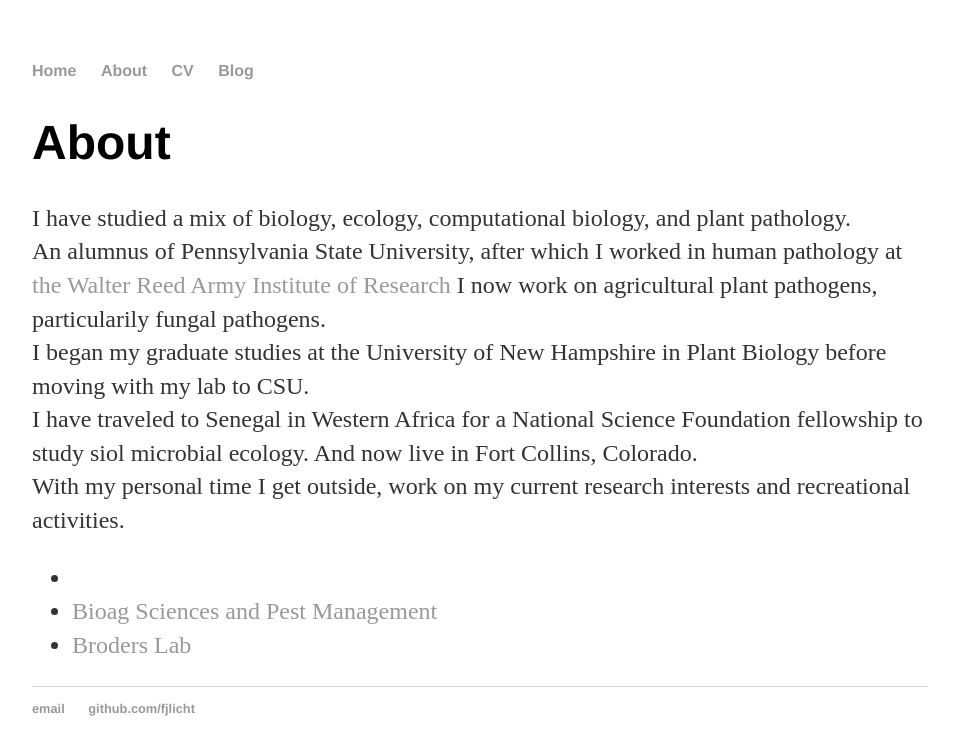
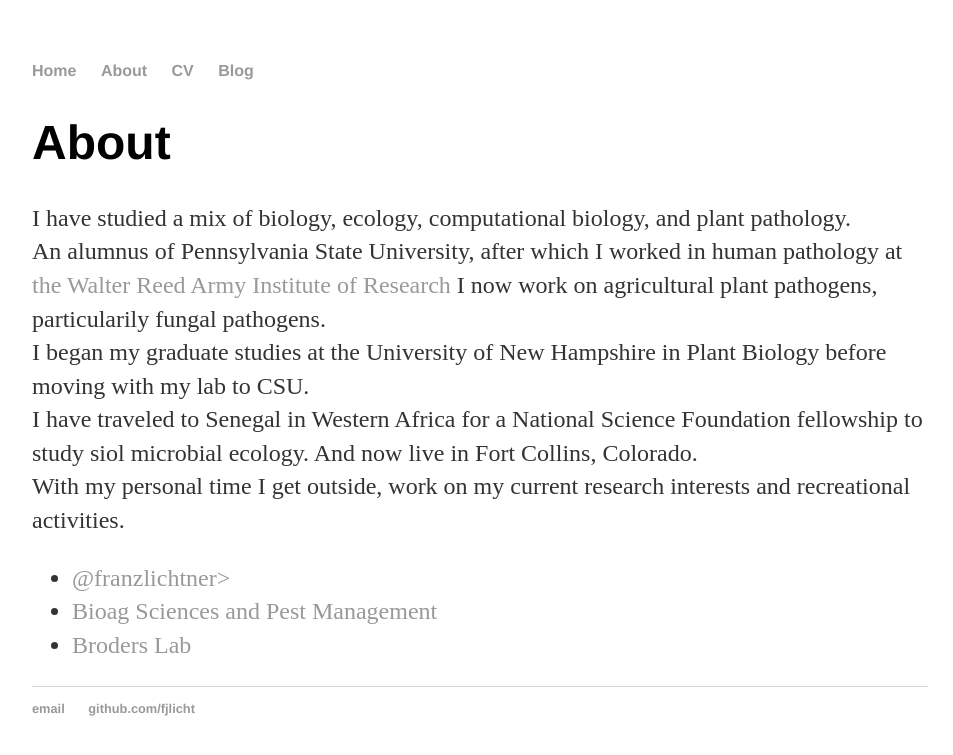
Before and after one commit to fjlicht/franzandanne.github.io, a Jekyll site: the page built from about/index.html, in a window 1280 px wide. Shown: the top 755 px of the page, without its empty margins (160-1113 px from the left). Built offline with Jekyll 4.4.1, drawn with Linux system fonts in a browser that asks for light colours.

Commit message:
Update index.html

```diff
--- a/about/index.html
+++ b/about/index.html
@@ -8,7 +8,7 @@ title: About Franz J Lichtner
       <p>I have studied a mix of biology, ecology, computational biology, and plant pathology.<br> An alumnus of Pennsylvania State University, after which I worked in human pathology at <a href=http://www.wrair.army.mil>the Walter Reed Army Institute of Research</a> I now work on agricultural plant pathogens, particularily fungal pathogens.<br> I began my graduate studies at the University of New Hampshire in Plant Biology before moving with my lab to CSU.<br> I have traveled to Senegal in Western Africa for a National Science Foundation fellowship to study siol microbial ecology. And now live in Fort Collins, Colorado.<br> With my personal time I get outside, work on my current research interests and recreational activities.</p>
 
 			<ul class="contacts">
-				<li><a href=@franzlichtner></a></li>
+				<li><a href=https://twitter.com/franzlichtner>@franzlichtner></a></li>
 				<li><a href=http://bspm.agsci.colostate.edu>Bioag Sciences and Pest Management</a></li>
 				<li><a href=http://broderslab.agsci.colostate.edu>Broders Lab</a></li>
 				</ul>
```
